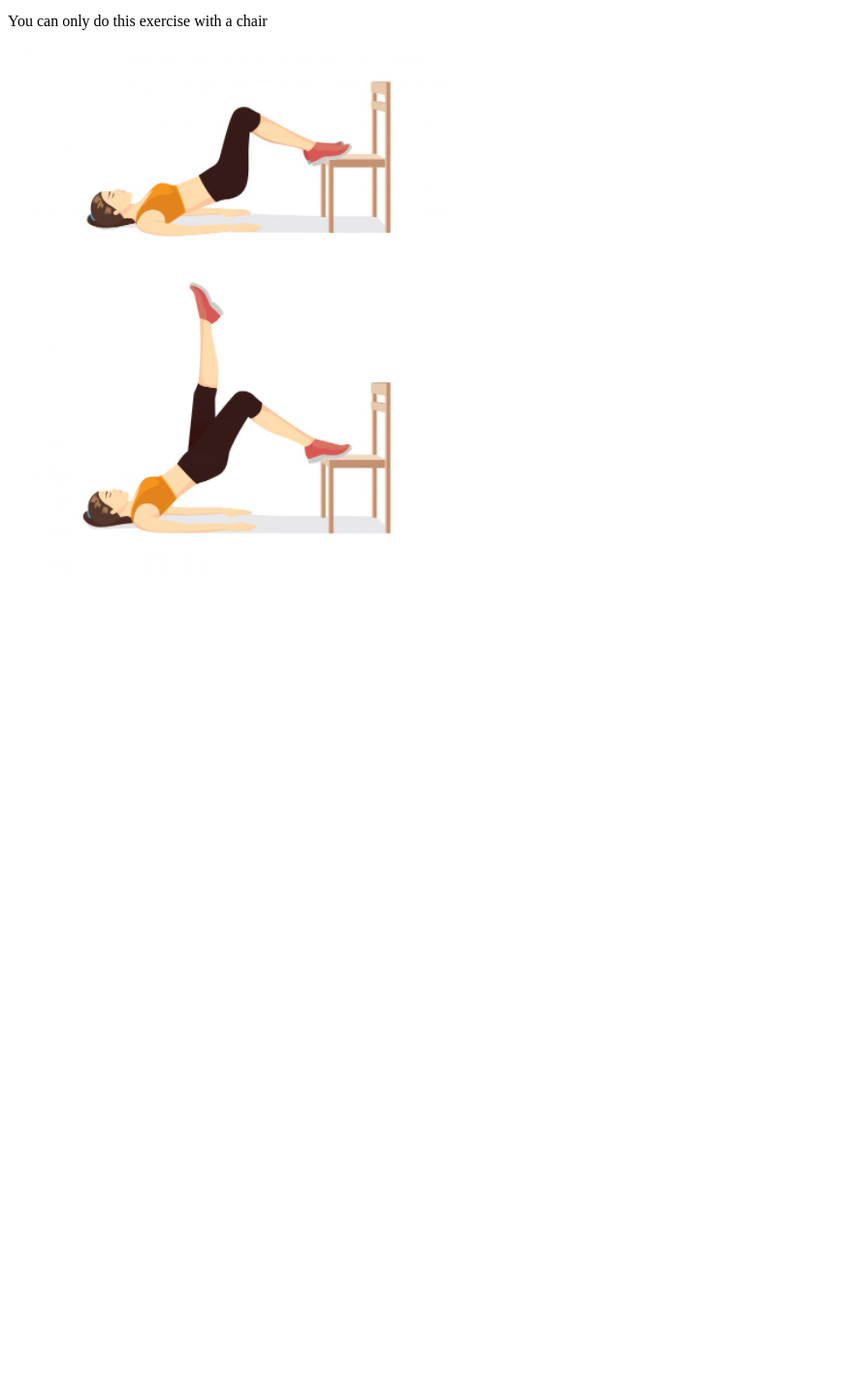
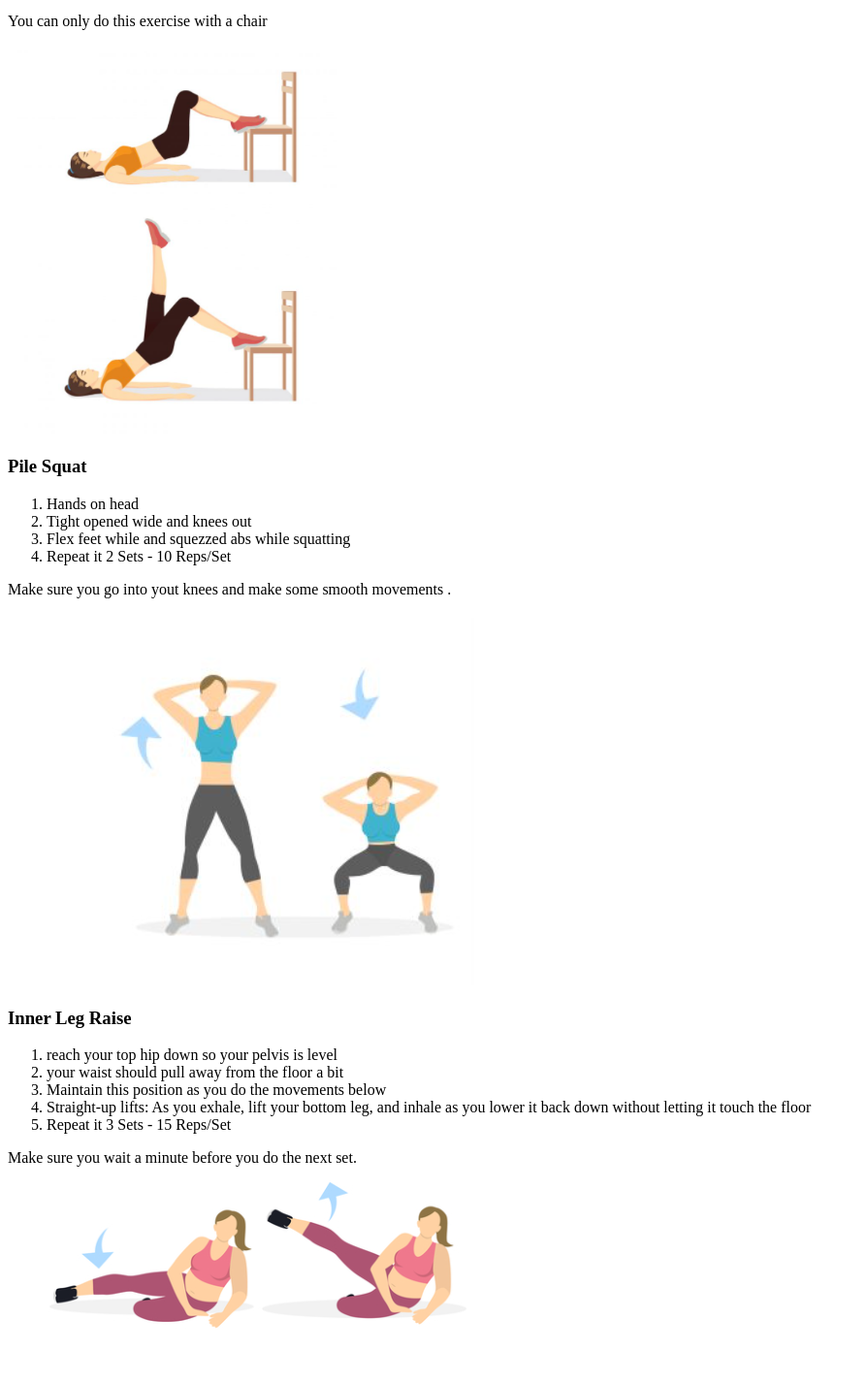
Before and after one commit to WMC-AHIF-2021/Go-Healthy, a plain HTML site: page html/legExercises/legExercises.html in a window 1280 px wide. Shown: the part 1097-2522 px from the top of the page at 97% size, without its empty margins (0-892 px from the left). Before the commit the page ends 1705 px from the top, so only its background shows below. Drawn offline with Linux system fonts and the light colour scheme; files that its build step writes are made by us from their sources.

Commit message:
updated leg

```diff
--- a/html/legExercises/legExercises.html
+++ b/html/legExercises/legExercises.html
@@ -47,7 +47,33 @@
                     <li>Repeat it 4 Sets - 8 Reps/Set</li>
                 </ol>
                 <p>You can only do this exercise with a chair </p>
-                <img src="leg.png" alt="Women, who is doing a single - Leg Hip Thurst">
+                <img src="leg.png" alt="Women, who is doing a single - Leg Hip Thurst" class="picture">
+            </section>
+
+            <section>
+                <h1>Pile Squat</h1>
+                <ol>
+                    <li>Hands on head</li>
+                    <li>Tight opened wide and knees out</li>
+                    <li>Flex feet while and squezzed abs while squatting</li>
+                    <li>Repeat it 2 Sets - 10 Reps/Set</li>
+                </ol>
+                <p>Make sure you go into yout knees and make some smooth movements . </p>
+                <img src="pilesquat.PNG" alt="Women, who is doing bulagrian Pile Squat">
+            </section>
+
+            <section>
+                <h1>Inner Leg Raise</h1>
+                <ol>
+                    <li>reach your top hip down so your pelvis is level</li>
+                    <li>your waist should pull away from the floor a bit</li>
+                    <li>Maintain this position as you do the movements below</li>
+                    <li>Straight-up lifts: As you exhale, lift your bottom leg, and inhale as you
+                        lower it back down without letting it touch the floor</li>
+                    <li>Repeat it 3 Sets - 15 Reps/Set</li>
+                </ol>
+                <p>Make sure you wait a minute before you do the next set. </p>
+                <img src="innerlegraise.PNG" alt="Women, who is doing Inner Leg Raise">
             </section>
         </article>
     </body>
--- /dev/null
+++ b/html/legExercises/style.css
@@ -0,0 +1,4 @@
+.picture{
+    height: 400px;
+    width: 340px;
+}
```
Also changed, not shown: html/bellyExercises/bellyExercises.html (+1 -1 lines), html/legExercises/innerlegraise.PNG (added), html/legExercises/pilesquat.PNG (added).
